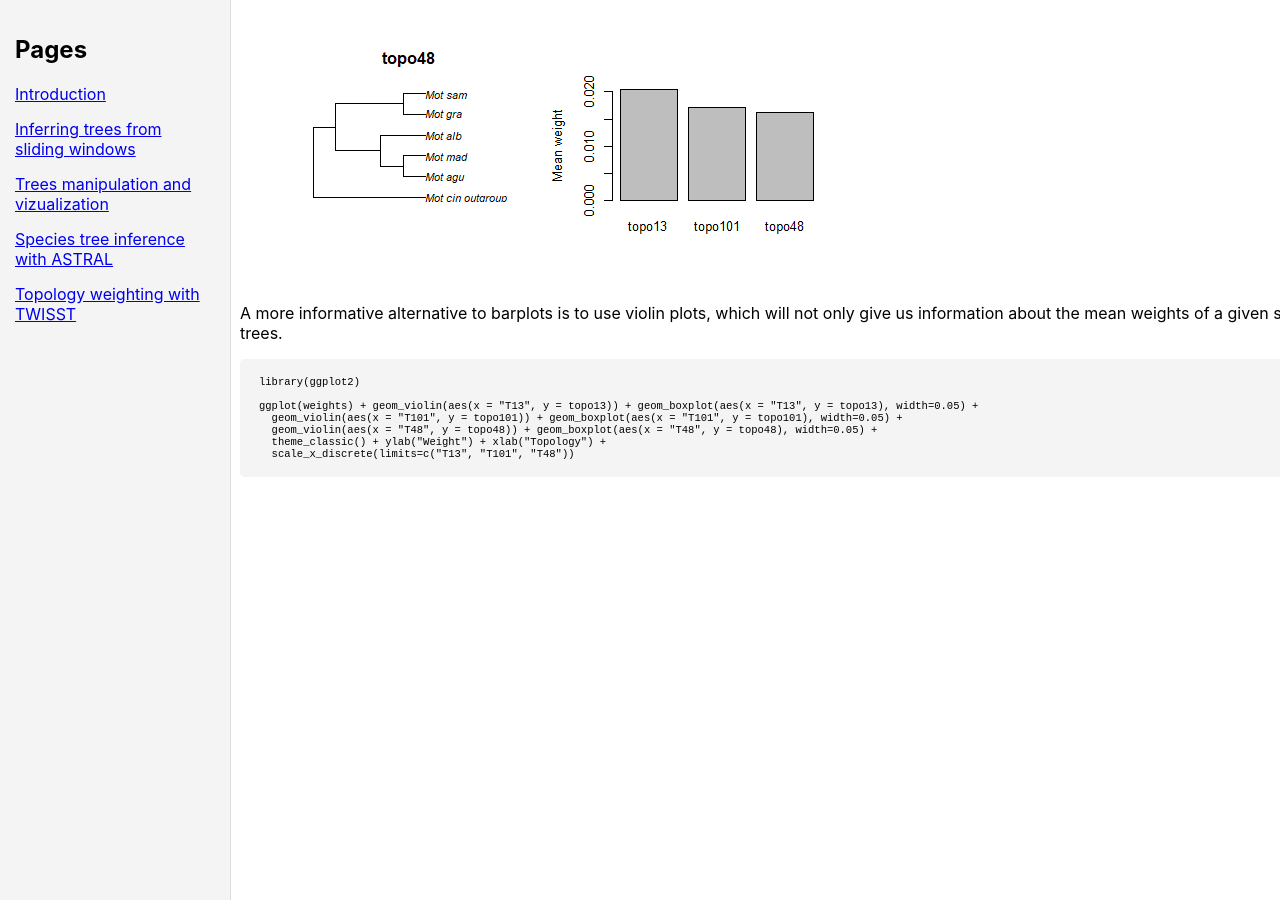
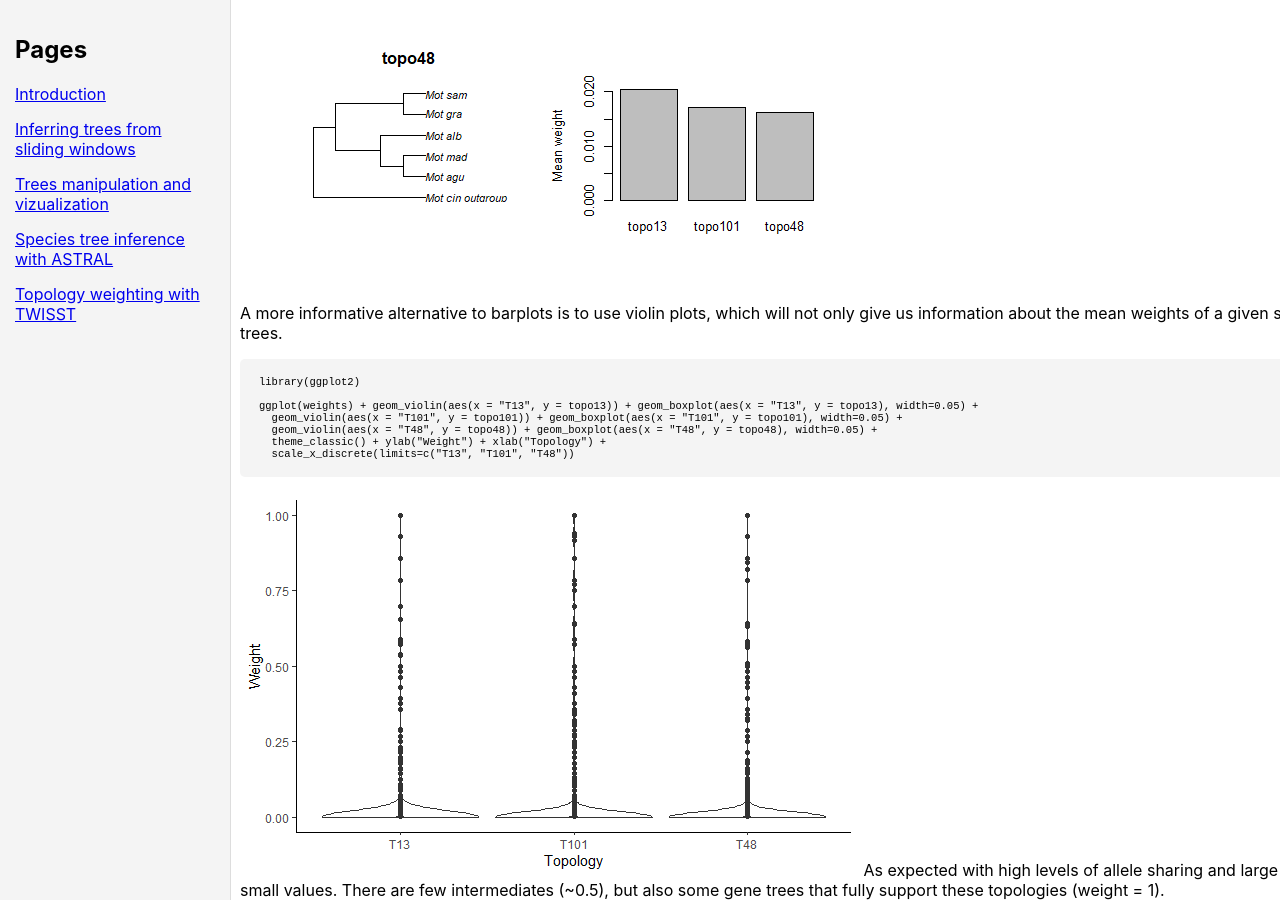
Before and after one commit to rancilhac/Genome-Wide-Phylogenies.github.io, a Jekyll site: the page built from Topology-weighting.md, in a window 1280 px wide and 900 px high, scrolled down 2513 px. Built offline with Jekyll 4.4.1, drawn with Linux system fonts in a browser that asks for light colours; our own code applies the rules of GitHub Pages for plain Markdown files; before the commit the page ends 2990 px from its top, so only the background shows below that.

Commit message:
Update Topology-weighting.md

````diff
--- a/Topology-weighting.md
+++ b/Topology-weighting.md
@@ -102,3 +102,5 @@ ggplot(weights) + geom_violin(aes(x = "T13", y = topo13)) + geom_boxplot(aes(x =
   theme_classic() + ylab("Weight") + xlab("Topology") +
   scale_x_discrete(limits=c("T13", "T101", "T48"))
 ```
+![violin](/Genome-Wide-Phylogenies.github.io/assets/Violin_plots_TW.png)
+As expected with high levels of allele sharing and large number of species trees, the weight distribution is skewed towards small values. There are few intermediates (~0.5), but also some gene trees that fully support these topologies (weight = 1).
````
